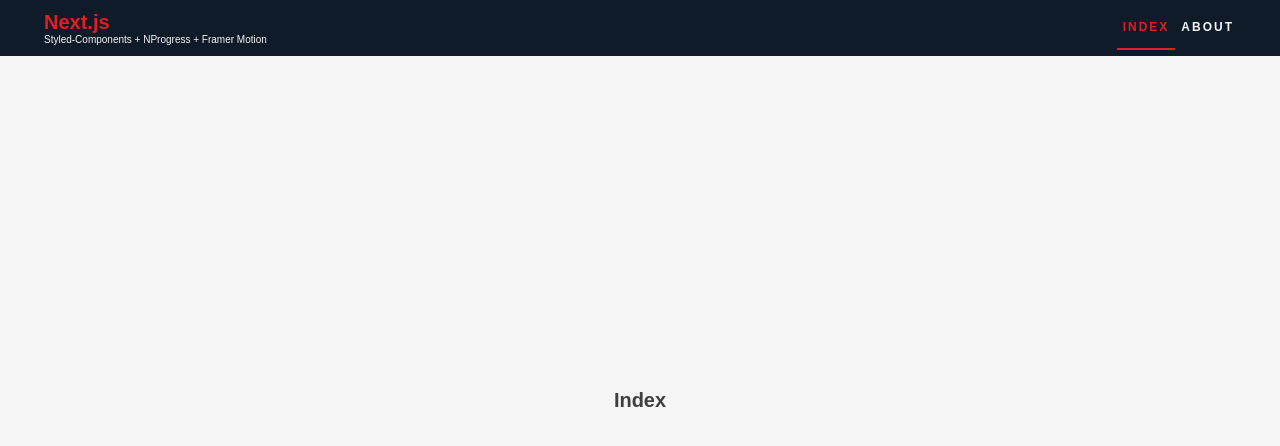
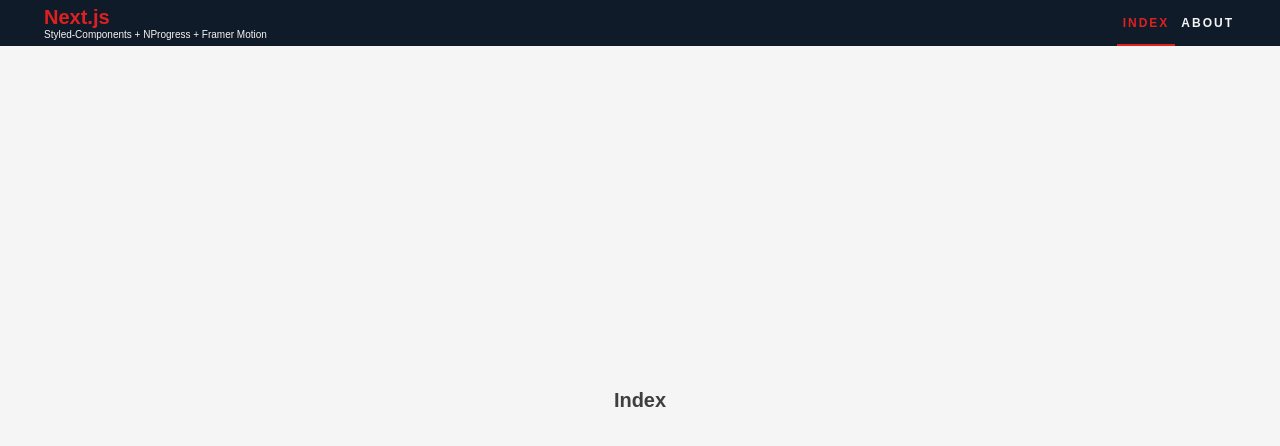
Before and after one commit to viniciusbmello/next-nprogress-motion, a Next.js app: page / in a window 1280 px wide. Shown: the top 446 px of the page. Built offline with nearby package versions, Linux system fonts and the light colour scheme.

Commit message:
Adjust Padding

```diff
--- a/components/header/style.js
+++ b/components/header/style.js
@@ -8,7 +8,7 @@ const Container = styled.div`
   background: ${(props) => props.theme.colors.primary};
   color: ${(props) => props.theme.colors.background};
   z-index: 1;
-  padding: 0.6rem;
+  padding: 0 0.6rem;
 
   #header-content {
     margin: auto;
@@ -46,6 +46,7 @@ const Container = styled.div`
   .active a {
     color: ${(props) => props.theme.colors.secundary};
     border-bottom: 2px solid ${(props) => props.theme.colors.secundary};
+    margin-top: 2px;
   }
 `
 
```
